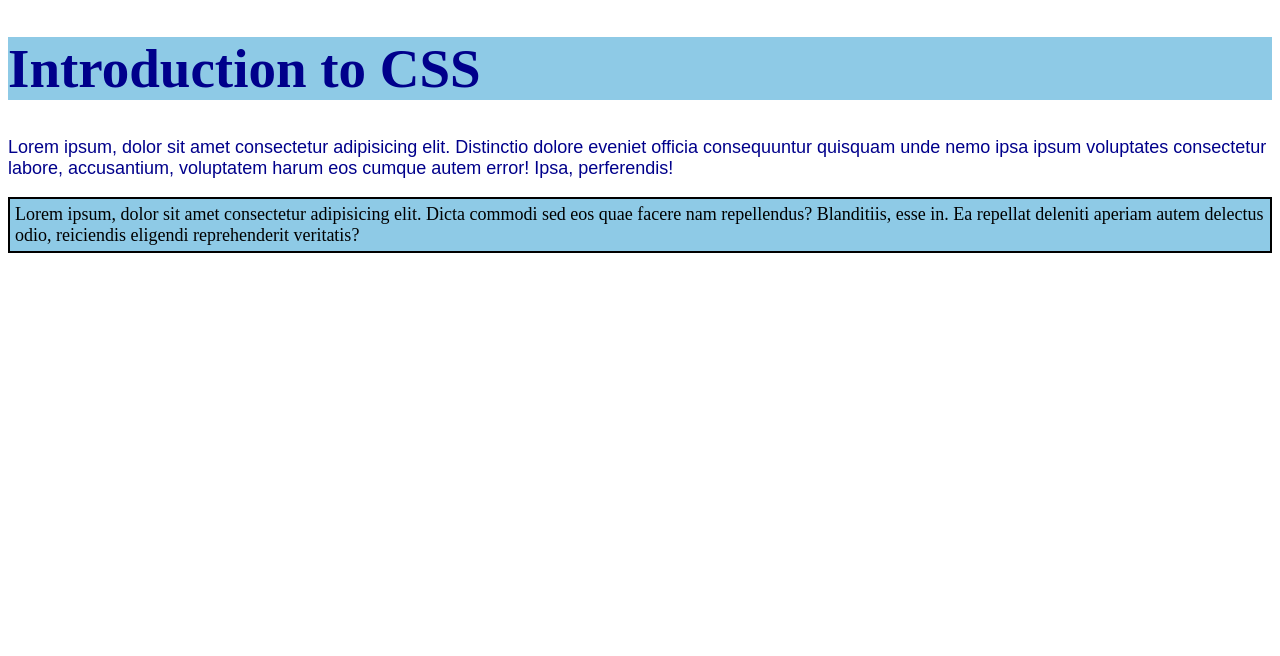
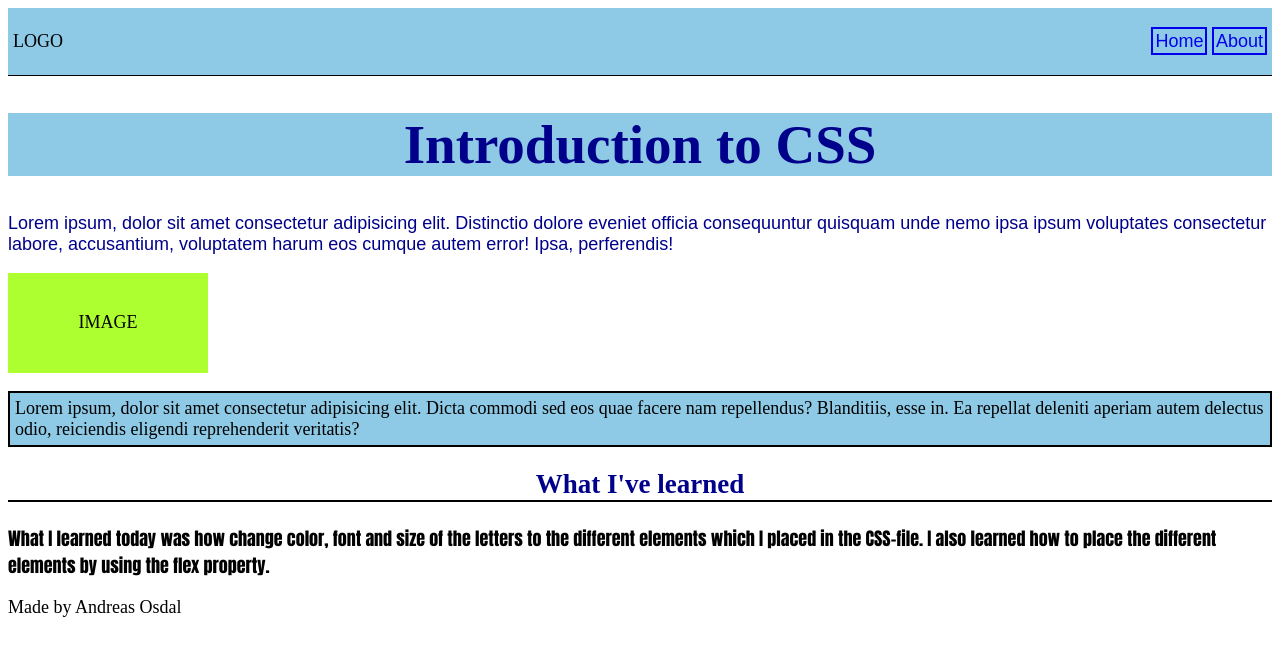
Before and after one commit to AndereX-dev/Kodeloftet-CSS, a website: page index.html in a window 1280 px wide. Drawn offline with Linux system fonts and the light colour scheme.

Commit message:
made another page

```diff
--- a/index.html
+++ b/index.html
@@ -8,11 +8,31 @@
     <script type="module" src="script.js"></script>
   </head>
   <body>
+
+    <header id="logo-nav">
+      <p>LOGO</p>
+
+      <nav>
+        <a href="index.html">Home</a>
+        <a href="about.html">About</a>
+      </nav>
+    </header>
+
     <h1>Introduction to CSS</h1>
 
     <p id="p1">Lorem ipsum, dolor sit amet consectetur adipisicing elit. Distinctio dolore eveniet officia consequuntur quisquam unde nemo ipsa ipsum voluptates consectetur labore, accusantium, voluptatem harum eos cumque autem error! Ipsa, perferendis!</p>
 
+    <p class="pimg">IMAGE</p>
+
     <p class="p2">Lorem ipsum, dolor sit amet consectetur adipisicing elit. Dicta commodi sed eos quae facere nam repellendus? Blanditiis, esse in. Ea repellat deleniti aperiam autem delectus odio, reiciendis eligendi reprehenderit veritatis?</p>
 
+    <h2 class="subtitle">What I've learned</h2>
+
+    <p class="p3">What I learned today was how change color, font and size of the letters to the different elements which I placed in the CSS-file.
+      I also learned how to place the different elements by using the flex property.</p>
+
+    <footer>
+      Made by Andreas Osdal
+    </footer>
   </body>
 </html>
--- a/styles.css
+++ b/styles.css
@@ -6,15 +6,49 @@ body, html {
   font-size: 18px
 }
 
+#logo-nav {
+  background-color: #8ecae6;
+  padding: 5px;
+  border-bottom: 1px solid black;
+  display: flex;
+  flex-direction: row;
+  justify-content: space-between;
+  align-items: center;
+}
+
+a {
+  font-family: fantasy;
+  border: 2px solid;
+  text-decoration: none;
+  text-align: center;
+  padding: 2px;
+}
+
 h1 {
   color: darkblue;
   background-color: #8ecae6;
   font-size: 55px;
+  text-align: center;
+  display: flex;
+  flex-direction: column;
+  justify-content: center;
+  align-items: center;
 }
 
 #p1 {
   font-family: fantasy;
   color: darkblue;
+}
+
+.pimg {
+  background-color: greenyellow;
+  height: 100px;
+  width: 200px;
+  text-align: center;
+  display: flex;
+  flex-direction: column;
+  justify-content: center;
+  align-items: center;
 }
 
 .p2 {
@@ -23,3 +57,17 @@ h1 {
   padding: 5px;
   border: 2px solid black;
 }
+
+.subtitle {
+  color: darkblue;
+  border-bottom: 2px solid black;
+  display: flex;
+  flex-direction: row;
+  justify-content: center;
+  align-items: center;
+}
+
+.p3 {
+  font-family: Impact, Haettenschweiler, 'Arial Narrow Bold', sans-serif;
+  font-size: 18px;
+}
```
Also changed, not shown: about.html (added, +26 -0 lines).
